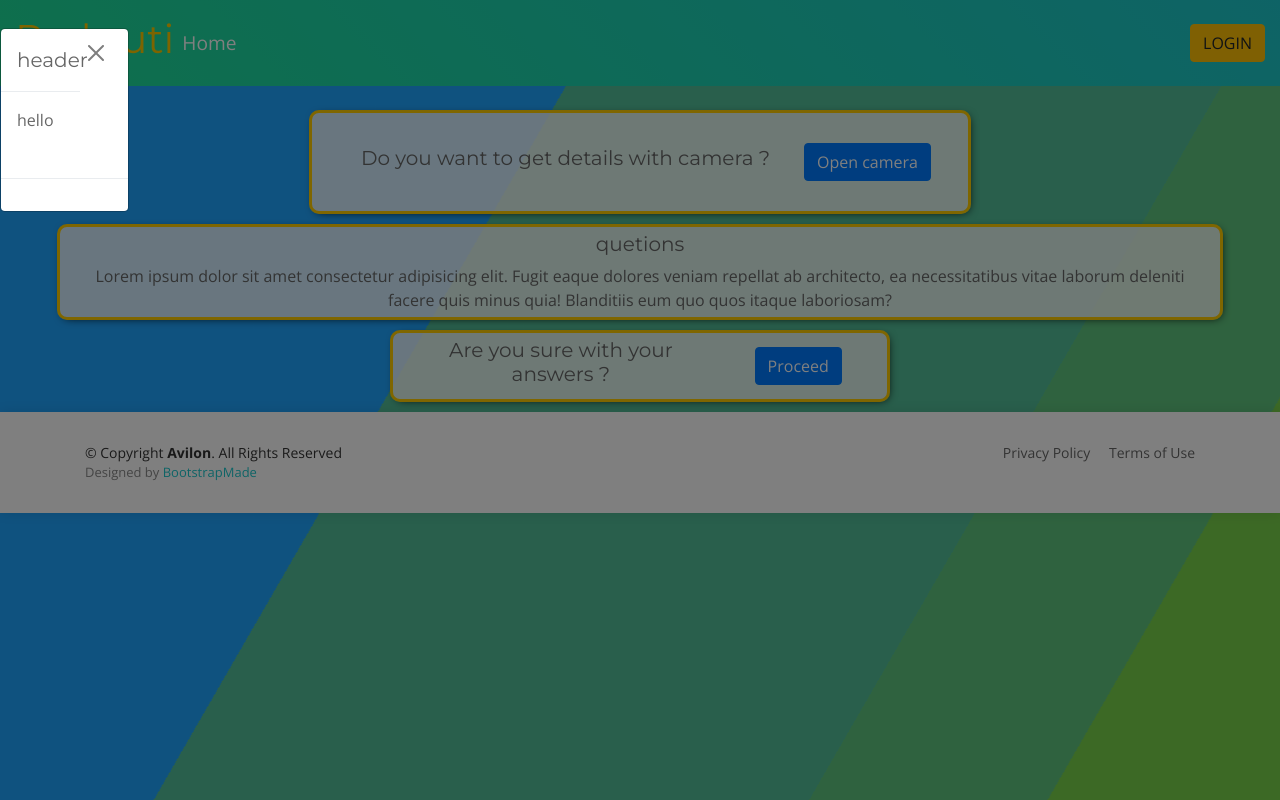
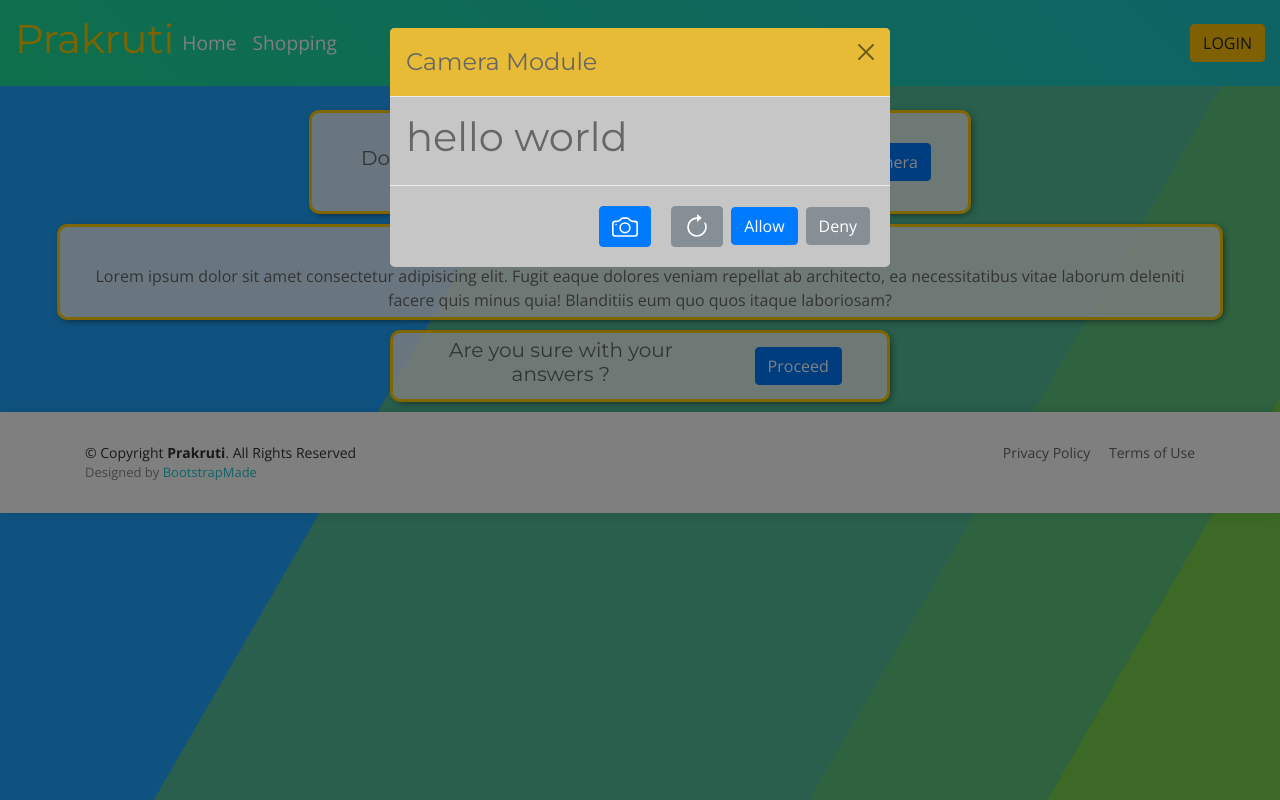
Before and after one commit to SarthakPatil99/Prakruti, a Django app: page /analyze/ in a window 1280 px wide, after a click on "Open camera". Run offline with Django 4.2, Linux system fonts and the light colour scheme; some libraries are stand-ins or nearby versions.

Commit message:
navlink updated

```diff
--- a/templates/User/Analyzer.html
+++ b/templates/User/Analyzer.html
@@ -12,35 +12,34 @@
 <li class="menu-active nav-item">
   <a class="nav-link" href="/">Home</a>
 </li>
+<li class="menu-active nav-item">
+  <a class="nav-link" href="/shopping">Shopping</a>
+</li>
 {% endblock nav_links%}
 
 {% block body %}
-<div
-  class="modal fade"
+  <div class="modal fade"
     id="WebcamM"
     tabindex="-1"
     aria-labelledby="exampleModalLabel"
-  aria-hidden="true"
->
-  <div class="modal-dialog"></div>
+    aria-hidden="true">
+    <div class="modal-dialog">
       <div
         class="modal-content"
-    style="width: fit-content !important; height: auto !important"
+        style="border: none; background-color: rgb(198, 198, 198)"
       >
-    <div class="modal-header" style="margin-right: 38% !important">
-      <h5 class="modal-title" id="exampleModalLabel">header</h5>
+        <div class="modal-header" style="background-color: #e8bb37">
+          <h4 class="modal-title">Camera Module</h4>
           <button
             type="button"
             class="btn-close"
-        data-dismiss="modal"
-        aria-label="Close"
+            data-dismiss="modal" aria-label="Close"
           ></button>
         </div>
         <div class="modal-body">
-      <p>hello</p>
+          <h1>hello world</h1>
         </div>
           <div class="modal-footer">
-      <!-- {% if variable %} -->
             <button class="btn btn-primary">
               <svg
                 xmlns="http://www.w3.org/2000/svg"
@@ -76,12 +75,14 @@
                 />
               </svg>
             </button>
-      <!-- {% else %}
             <button class="btn btn-primary">Allow</button>
       <button class="btn btn-secondary" data-dismiss="modal" aria-label="Close">
         Deny
       </button>
-      {% endif %} -->
+            </div>
+          </div>
+        </div>
+      </div>
     </div>
   </div>
 </div>
--- a/templates/base.html
+++ b/templates/base.html
@@ -215,7 +215,7 @@
         <div class="row">
           <div class="col-lg-6 text-lg-left text-center">
             <div class="copyright">
-              &copy; Copyright <strong>Avilon</strong>. All Rights Reserved
+              &copy; Copyright <strong>Prakruti</strong>. All Rights Reserved
             </div>
             <div class="credits">
               Designed by <a href="https://bootstrapmade.com/">BootstrapMade</a>
```
Also changed, not shown: templates/User/Reccomender.html (+3 -4 lines), templates/User/Shopping.html (+18 -3 lines), templates/index.html (+6 -1 lines). Lines whose indentation alone changed are shown as unchanged.
